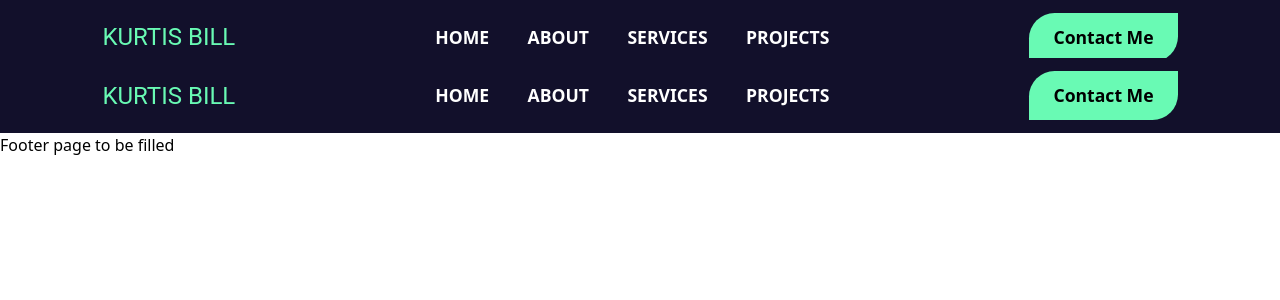
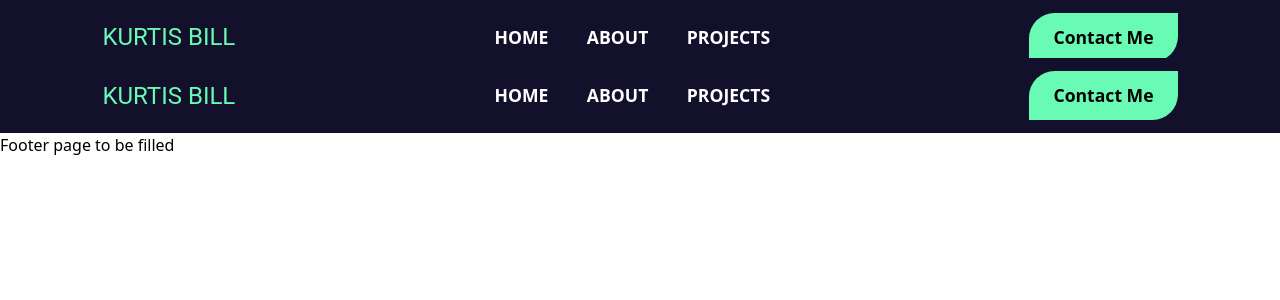
Before and after one commit to Kurtis1955/portweb, a Next.js app: page /components/navbar in a window 1280 px wide. Shown: the top 300 px of the page. Built offline with nearby package versions, Linux system fonts and the light colour scheme.

Commit message:
Update page.js

```diff
--- a/app/components/navbar/page.js
+++ b/app/components/navbar/page.js
@@ -12,16 +12,16 @@ const Navbar = () => {
 
       <div className={style.navlink_Container}>
         <li>
-          <Link className={style.navlink} href="/pages/homepage">HOME</Link>
+          <Link className={style.navlink} href="#homepage">HOME</Link>
         </li>
         <li>
-          <Link className={style.navlink} href="/pages/about">ABOUT</Link>
+          <Link className={style.navlink} href="#aboutpage">ABOUT</Link>
         </li>
+        {/* <li>
+          <Link className={style.navlink} href="/pages/servicesRendered">SERVICES</Link>
+        </li> */}
         <li>
-          <Link className={style.navlink} href="/pages/servicesRendered">SERVICES</Link>
-        </li>
-        <li>
-          <Link className={style.navlink} href="/pages/project-build">PROJECTS</Link>
+          <Link className={style.navlink} href="#projectspage">PROJECTS</Link>
         </li>
       </div>
 
```
